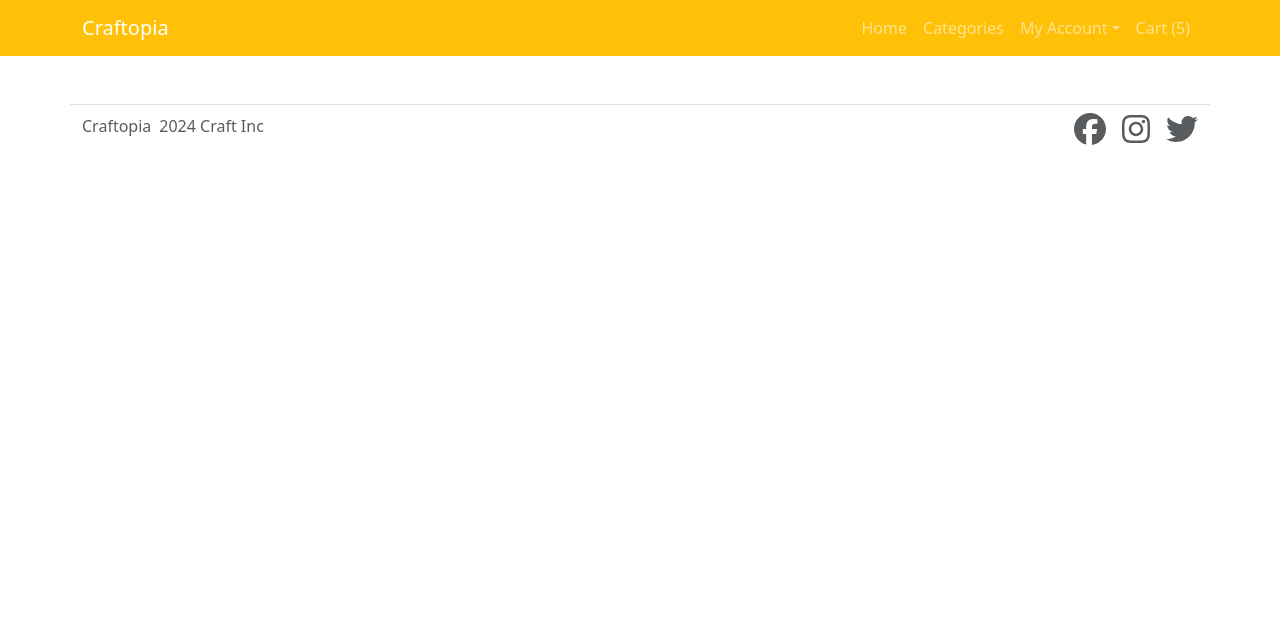
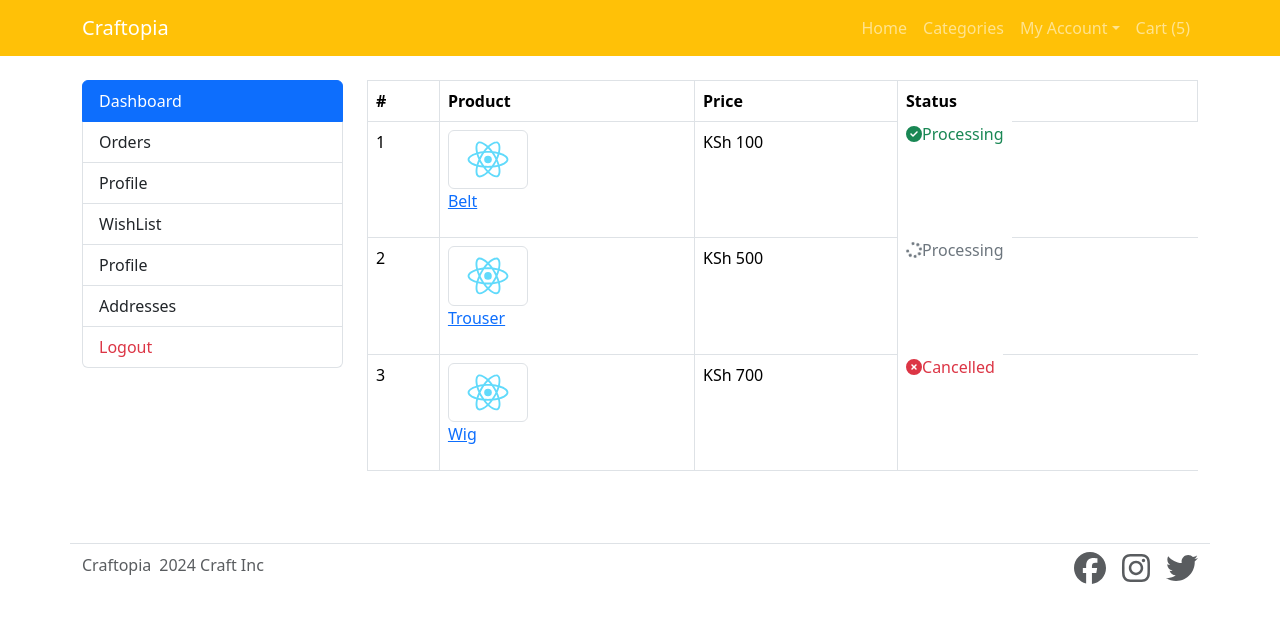
Before and after one commit to shaun-saisi/Craftopia, a React (Create React App) app in the folder multivendor_ecommerce/frontend/: page /orders in a window 1280 px wide. Shown: the top 622 px of the page. Built offline with nearby package versions, Linux system fonts and the light colour scheme.

Commit message:
added the order success and failure page

```diff
--- a/multivendor_ecommerce/frontend/src/App.js
+++ b/multivendor_ecommerce/frontend/src/App.js
@@ -13,6 +13,9 @@
 import Register from './components/Register';
 import Login from './components/Login';
 import Dashboard from './components/Dashboard';
+import Orders from './components/Orders';
+import OrderSuccess from './components/OrderSuccess';
+import OrderFailure from './components/OrderFailure';
 
 import '@fortawesome/fontawesome-free/css/all.min.css';
 
@@ -33,6 +36,9 @@
         <Route path='/register' element={<Register />}/>
         <Route path='/login' element={<Login />}/>
         <Route path='/dashboard' element={<Dashboard />}/>
+        <Route path='/orders' element={<Orders />}/>
+        <Route path='/success' element={<OrderSuccess />}/>
+        <Route path='/failure' element={<OrderFailure />}/>
       </Routes>
 
       <Footer/>
--- a/multivendor_ecommerce/frontend/src/components/Dashboard.js
+++ b/multivendor_ecommerce/frontend/src/components/Dashboard.js
@@ -1,7 +1,7 @@
 import {Link} from 'react-router-dom';
 
 import logo from '../logo.svg';
-
+import Sidebar from './Sidebar';
 
 
 function Dashboard(props) {
@@ -11,16 +11,8 @@
         <div className='container mt-4'>
             <div className='row'>
                     <div className='col-md-3 col-12 mb-2'>
-                        <div className="list-group">
-
-                            <a href="#" className="list-group-item list-group-item-action active">Dashboard</a>
-                            <a href="#" className="list-group-item list-group-item-action">Orders</a>
-                            <a href="#" className="list-group-item list-group-item-action">WishList</a>
-                            <a href="#" className="list-group-item list-group-item-action">Profile</a>
-                            <a href="#" className="list-group-item list-group-item-action">Addresses</a>
-                            <a href="#" className="list-group-item list-group-item-action text-danger">Logout</a>
-                        </div>
-                        </div>
+                        <Sidebar />
+                     </div>
                     <div className='col-md-8 col-12'>
                         <div className='row'>
                             <div className='col-md-4 mb-2'>
--- /dev/null
+++ b/multivendor_ecommerce/frontend/src/components/OrderFailure.js
@@ -0,0 +1,34 @@
+import {Link} from 'react-router-dom';
+
+import logo from '../logo.svg';
+
+
+
+function OrderFailure() {
+    return (
+
+
+        <div className='container mt-4'>
+            <div className='row'>
+                <div className='col-md-8 offset-2'>
+                    <div className='card'>
+                        <div className='card-body text-center'>
+                            <p><i className='fa fa-times-circle text-danger fa-2x'></i></p>
+                            <h4 className='text-danger'>Order failed... Something wrong happened</h4>
+                            <p className='mt-4'>
+                                <Link to="/" className='btn btn-primary '>Home</Link>
+                                <Link to="/dashboard"className='btn btn-secondary ms-2 '>Dashboard</Link>
+                            </p>
+                        </div>
+                    </div>
+                </div>
+            </div>
+
+
+        </div>
+
+
+    )
+}
+
+export default OrderFailure;
--- /dev/null
+++ b/multivendor_ecommerce/frontend/src/components/OrderSuccess.js
@@ -0,0 +1,34 @@
+import {Link} from 'react-router-dom';
+
+import logo from '../logo.svg';
+
+
+
+function OrderSuccess() {
+    return (
+
+
+        <div className='container mt-4'>
+            <div className='row'>
+                <div className='col-md-8 offset-2'>
+                    <div className='card'>
+                        <div className='card-body text-center'>
+                            <p><i className='fa fa-check-circle text-success fa-2x'></i></p>
+                            <h4 className='text-success'>Thank you for the order</h4>
+                            <p className='mt-4'>
+                                <Link to="/" className='btn btn-primary '>Home</Link>
+                                <Link to="/dashboard"className='btn btn-secondary ms-2 '>Dashboard</Link>
+                            </p>
+                        </div>
+                    </div>
+                </div>
+            </div>
+
+
+        </div>
+
+
+    )
+}
+
+export default OrderSuccess;
--- /dev/null
+++ b/multivendor_ecommerce/frontend/src/components/Orders.js
@@ -0,0 +1,68 @@
+import {Link} from 'react-router-dom';
+
+import logo from '../logo.svg';
+import Sidebar from './Sidebar';
+
+
+function Orders() {
+    return (
+
+
+        <div className='container mt-4'>
+            <div className='row'>
+                    <div className='col-md-3 col-12 mb-2'>
+                        <Sidebar />
+                     </div>
+                     <div className='col-md-9 col-12 mb-2'>
+                        <div className='row'>
+                            <div className='table-responsive'>
+                                <table className='table table-bordered'>
+                                    <thead>
+                                        <tr>
+                                            <th>#</th>
+                                            <th>Product</th>
+                                            <th>Price</th>
+                                            <th>Status</th>
+                                        </tr>
+                                    </thead>
+                                    <tbody>
+                                        <tr>
+                                            <td>1</td>
+                                            <td>
+                                            <Link> <img src={logo} className="img-thumbnail" width='80' alt="..." /></Link>
+                                            <Link>  <p>Belt</p></Link>
+                                            </td>
+                                            <td>KSh 100</td>
+                                            <span className='text-success'><i className='fa fa-check-circle'></i>Processing</span>
+                                        </tr>
+                                        <tr>
+                                            <td>2</td>
+                                            <td>
+                                            <Link> <img src={logo} className="img-thumbnail" width='80' alt="..." /></Link>
+                                            <Link>  <p>Trouser</p></Link>
+                                            </td>
+                                            <td>KSh 500</td>
+                                            <span className='text-secondary'><i className='fa fa-spin fa-spinner'></i>Processing</span>
+                                        </tr>
+                                        <tr>
+                                            <td>3</td>
+                                            <td>
+                                            <Link> <img src={logo} className="img-thumbnail" width='80' alt="..." /></Link>
+                                            <Link>  <p>Wig</p></Link>
+                                            </td>
+                                            <td>KSh 700</td>
+                                            <span className='text-danger'><i className='fa fa-times-circle'></i>Cancelled</span>
+                                        </tr>
+                                    </tbody>
+                                </table>
+                            </div>
+                        </div>
+                     </div>
+
+        </div>
+
+    </div>
+    )
+}
+
+export default Orders;
--- /dev/null
+++ b/multivendor_ecommerce/frontend/src/components/Sidebar.js
@@ -0,0 +1,18 @@
+import {Link} from 'react-router-dom';
+
+function Sidebar(){
+    return(
+        <div className="list-group">
+
+                            <Link to="/dashboard" className="list-group-item list-group-item-action active">Dashboard</Link>
+                            <Link to="/orders" className="list-group-item list-group-item-action">Orders</Link>
+                            <Link to="#" className="list-group-item list-group-item-action">Profile</Link>
+                            <Link to="#" className="list-group-item list-group-item-action">WishList</Link>
+                            <Link to="#" className="list-group-item list-group-item-action">Profile</Link>
+                            <Link to="#" className="list-group-item list-group-item-action">Addresses</Link>
+                            <Link to="#" className="list-group-item list-group-item-action text-danger">Logout</Link>
+                        </div>
+    )
+}
+
+export default Sidebar;
```
